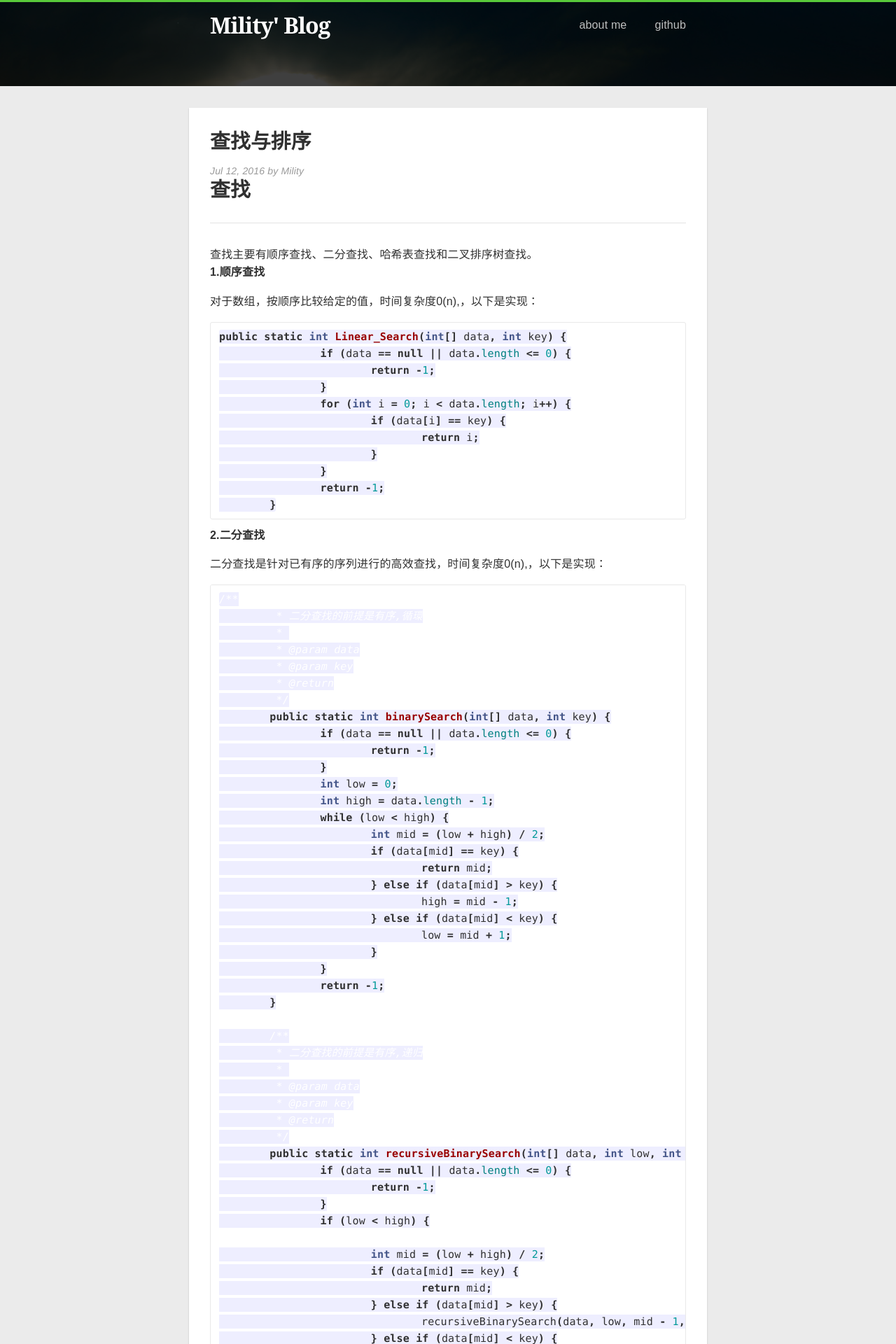
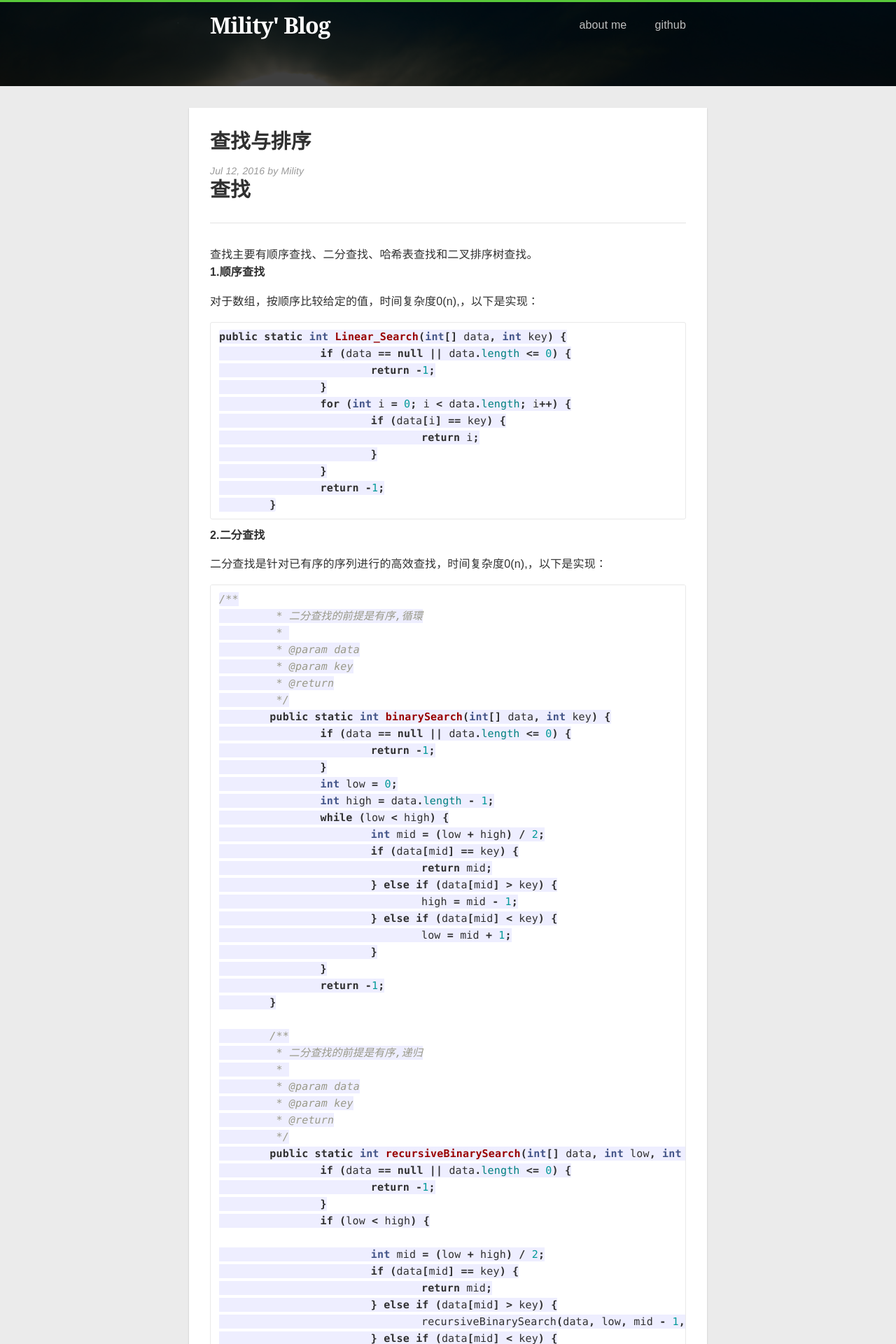
Before and after one commit to Mility/Mility.github.io, a Jekyll site: the page built from _posts/2016-07-12-查找与排序.markdown, in a window 1280 px wide. Shown: the top 1920 px of the page at 70% size. Built offline with Jekyll 4.4.1, drawn with Linux system fonts in a browser that asks for light colours; nearby versions of some CDN libraries.

Commit message:
Update _syntax.scss

```diff
--- a/_sass/_syntax.scss
+++ b/_sass/_syntax.scss
@@ -3,7 +3,7 @@
 .highlight .err { color: #a61717; background-color: #e3d2d2 } /* Error */
 .highlight .k { font-weight: bold } /* Keyword */
 .highlight .o { font-weight: bold } /* Operator */
-.highlight .cm { color: #FFFFFF; font-style: italic } /* Comment.Multiline #999988 在这里主要是控制代码背景颜色，设置为#FFFFFF */
+.highlight .cm { color: #999988; font-style: italic } /* Comment.Multiline 在这里主要是控制代码里面注释的字体颜色 */
 .highlight .cp { color: #999999; font-weight: bold } /* Comment.Preproc */
 .highlight .c1 { color: #999988; font-style: italic } /* Comment.Single */
 .highlight .cs { color: #999999; font-weight: bold; font-style: italic } /* Comment.Special */
```
